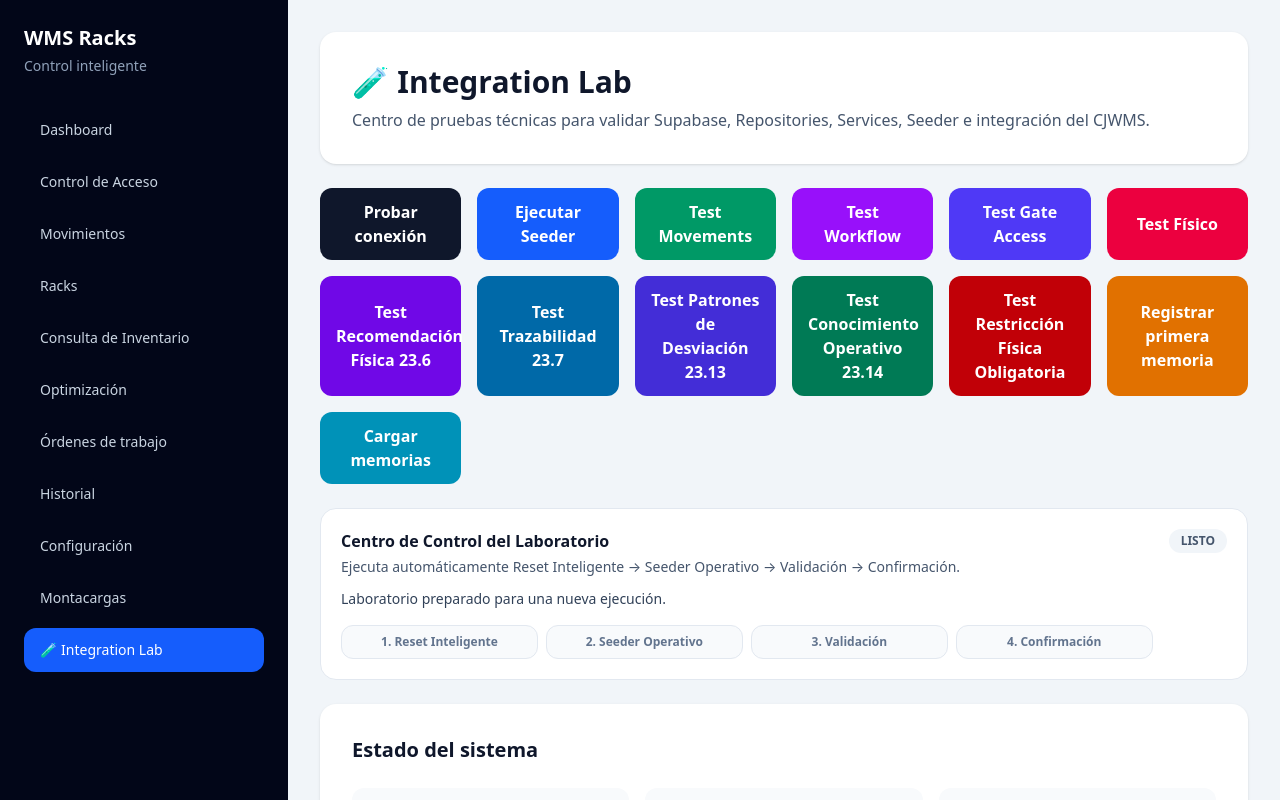
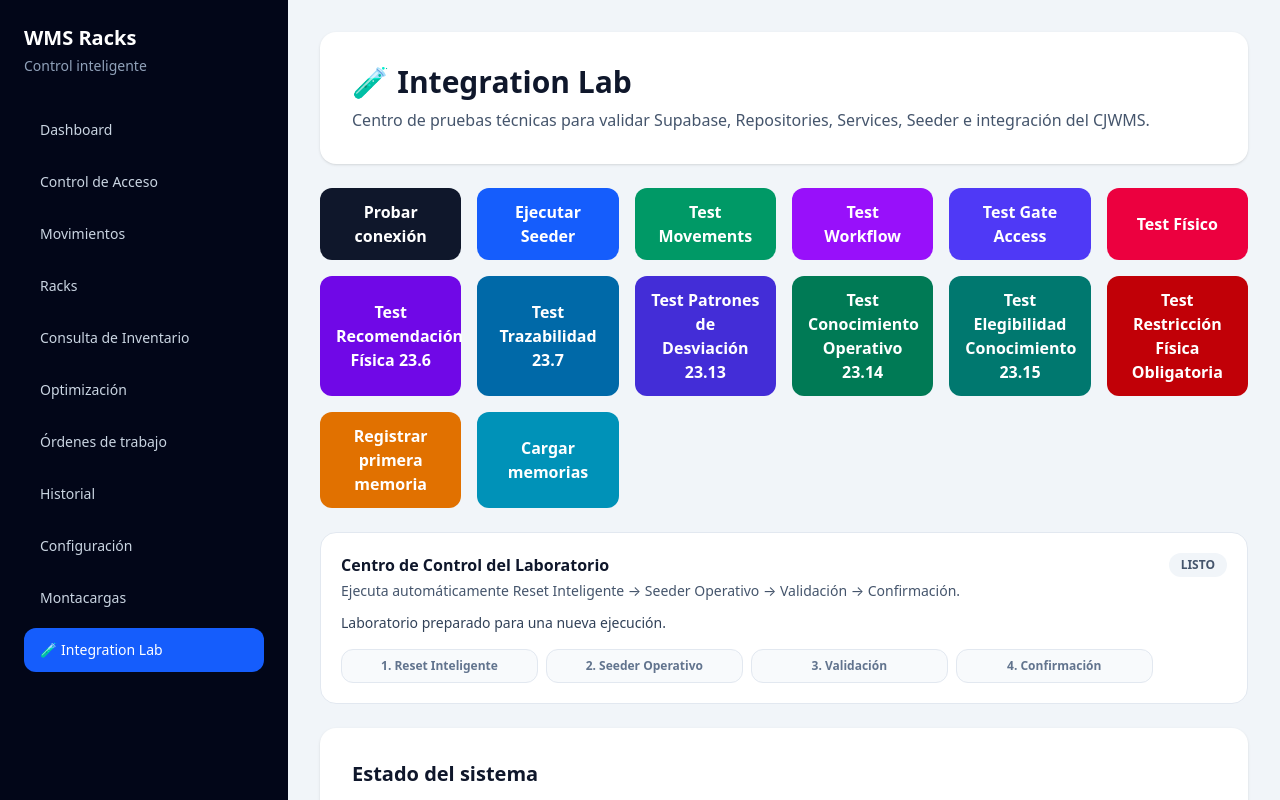
Before and after one commit to JesusJuarez0708/wms-racks, a React (Vite) app: page /integration-lab in a window 1280 px wide. Shown: the top 800 px of the page. Built offline with nearby package versions, Linux system fonts and the light colour scheme; no server answers; the database is empty.

Commit message:
FASE 23.15 Elegibilidad contextual del conocimiento operativo

```diff
--- a/src/pages/IntegrationLabPage.tsx
+++ b/src/pages/IntegrationLabPage.tsx
@@ -32,6 +32,7 @@ import {
 } from '../services/memoryPatternService';
 
 import {
+  evaluateOperationalKnowledgeEligibility,
   generateOperationalKnowledge,
 } from '../services/operationalKnowledgeService';
 
@@ -2359,6 +2360,162 @@ function IntegrationLabPage() {
     }
   }
 
+  async function testOperationalKnowledgeEligibility() {
+    setLoading(true);
+
+    try {
+      const detectedPatterns = await detectMemoryPatterns();
+
+      const generatedKnowledge =
+        generateOperationalKnowledge(detectedPatterns);
+
+      if (generatedKnowledge.length === 0) {
+        throw new Error(
+          'FASE 23.15 requiere al menos un conocimiento operativo generado.'
+        );
+      }
+
+      const knowledge = generatedKnowledge[0];
+
+      const recommendationsBeforeEligibility =
+        generateRecommendationsFromPatterns(detectedPatterns);
+
+      const decisionsBeforeEligibility =
+        generateOperationalDecisions(
+          detectedPatterns,
+          recommendationsBeforeEligibility
+        );
+
+      const compatibleMovementType =
+        knowledge.context.movementType.trim();
+
+      if (
+        compatibleMovementType !== 'entrada' &&
+        compatibleMovementType !== 'salida' &&
+        compatibleMovementType !== 'reubicacion' &&
+        compatibleMovementType !== 'ajuste' &&
+        compatibleMovementType !== 'bloqueo' &&
+        compatibleMovementType !== 'desbloqueo'
+      ) {
+        throw new Error(
+          `FASE 23.15 encontró un tipo de movimiento no reconocido en el conocimiento ${knowledge.id}: "${compatibleMovementType}".`
+        );
+      }
+
+      const compatibleEvaluation =
+        evaluateOperationalKnowledgeEligibility(
+          knowledge,
+          {
+            movementType: compatibleMovementType,
+          }
+        );
+
+      if (!compatibleEvaluation.eligible) {
+        throw new Error(
+          `FASE 23.15 esperaba que el conocimiento ${knowledge.id} fuera elegible para su mismo tipo de movimiento.`
+        );
+      }
+
+      if (
+        compatibleEvaluation.reason !==
+        'context-compatible'
+      ) {
+        throw new Error(
+          `FASE 23.15 produjo una razón inesperada para el conocimiento elegible ${knowledge.id}.`
+        );
+      }
+
+      if (
+        compatibleEvaluation.knowledgeId !== knowledge.id ||
+        compatibleEvaluation.sourcePatternId !==
+          knowledge.sourcePatternId
+      ) {
+        throw new Error(
+          `FASE 23.15 perdió la trazabilidad del conocimiento elegible ${knowledge.id}.`
+        );
+      }
+
+      const incompatibleMovementType =
+        compatibleMovementType === 'entrada'
+          ? 'salida'
+          : 'entrada';
+
+      const incompatibleEvaluation =
+        evaluateOperationalKnowledgeEligibility(
+          knowledge,
+          {
+            movementType: incompatibleMovementType,
+          }
+        );
+
+      if (incompatibleEvaluation.eligible) {
+        throw new Error(
+          `FASE 23.15 consideró elegible el conocimiento ${knowledge.id} para un tipo de movimiento incompatible.`
+        );
+      }
+
+      if (
+        incompatibleEvaluation.reason !==
+        'context-incompatible'
+      ) {
+        throw new Error(
+          `FASE 23.15 produjo una razón inesperada para el conocimiento no elegible ${knowledge.id}.`
+        );
+      }
+
+      if (
+        incompatibleEvaluation.knowledgeId !== knowledge.id ||
+        incompatibleEvaluation.sourcePatternId !==
+          knowledge.sourcePatternId
+      ) {
+        throw new Error(
+          `FASE 23.15 perdió la trazabilidad del conocimiento no elegible ${knowledge.id}.`
+        );
+      }
+
+      const recommendationsAfterEligibility =
+        generateRecommendationsFromPatterns(detectedPatterns);
+
+      const decisionsAfterEligibility =
+        generateOperationalDecisions(
+          detectedPatterns,
+          recommendationsAfterEligibility
+        );
+
+      if (
+        JSON.stringify(recommendationsBeforeEligibility) !==
+        JSON.stringify(recommendationsAfterEligibility)
+      ) {
+        throw new Error(
+          'FASE 23.15 detectó que la evaluación de elegibilidad modificó recomendaciones.'
+        );
+      }
+
+      if (
+        JSON.stringify(decisionsBeforeEligibility) !==
+        JSON.stringify(decisionsAfterEligibility)
+      ) {
+        throw new Error(
+          'FASE 23.15 detectó que la evaluación de elegibilidad modificó decisiones operativas.'
+        );
+      }
+
+      addLog(
+        `FASE 23.15 OK: el conocimiento ${knowledge.id} fue elegible para "${compatibleMovementType}" y no elegible para "${incompatibleMovementType}", conservando trazabilidad hacia el patrón ${knowledge.sourcePatternId} y sin modificar ${recommendationsAfterEligibility.length} recomendaciones ni ${decisionsAfterEligibility.length} decisiones.`
+      );
+    } catch (error) {
+      console.error(error);
+
+      addLog(
+        error instanceof Error
+          ? `Error en elegibilidad de conocimiento 23.15: ${error.message}`
+          : 'Error inesperado en elegibilidad de conocimiento 23.15.'
+      );
+    } finally {
+      setLoading(false);
+    }
+  }
+
   async function testMandatoryPhysicalPlacement() {
     setLoading(true);
 
@@ -2935,6 +3092,14 @@ function IntegrationLabPage() {
         </button>
 
         <button
+          onClick={testOperationalKnowledgeEligibility}
+          disabled={loading}
+          className="rounded-xl bg-teal-700 px-4 py-3 font-semibold text-white disabled:opacity-50"
+        >
+          Test Elegibilidad Conocimiento 23.15
+        </button>
+
+        <button
           onClick={testMandatoryPhysicalPlacement}
           disabled={loading}
           className="rounded-xl bg-red-700 px-4 py-3 font-semibold text-white disabled:opacity-50"
--- a/src/services/operationalKnowledgeService.ts
+++ b/src/services/operationalKnowledgeService.ts
@@ -1,3 +1,4 @@
+import type { MovementRecord } from '../repositories/movementRepository';
 import type { MemoryPattern } from './memoryPatternService';
 
 export type OperationalKnowledgeType =
@@ -18,6 +19,21 @@ export type OperationalKnowledge = {
     memoryIds: string[];
     score: number;
   };
+};
+
+export type OperationalKnowledgeConsiderationContext = {
+  movementType: MovementRecord['movement_type'];
+};
+
+export type OperationalKnowledgeEligibilityReason =
+  | 'context-compatible'
+  | 'context-incompatible';
+
+export type OperationalKnowledgeEligibility = {
+  knowledgeId: string;
+  sourcePatternId: string;
+  eligible: boolean;
+  reason: OperationalKnowledgeEligibilityReason;
 };
 
 const createRecommendationDeviationKnowledge = (
@@ -93,3 +109,23 @@ export const generateOperationalKnowledge = (
         knowledge !== null,
     );
 };
+
+export function evaluateOperationalKnowledgeEligibility(
+  knowledge: OperationalKnowledge,
+  context: OperationalKnowledgeConsiderationContext,
+): OperationalKnowledgeEligibility {
+  const knowledgeMovementType =
+    knowledge.context.movementType.trim();
+
+  const eligible =
+    knowledgeMovementType === context.movementType;
+
+  return {
+    knowledgeId: knowledge.id,
+    sourcePatternId: knowledge.sourcePatternId,
+    eligible,
+    reason: eligible
+      ? 'context-compatible'
+      : 'context-incompatible',
+  };
+}
```
